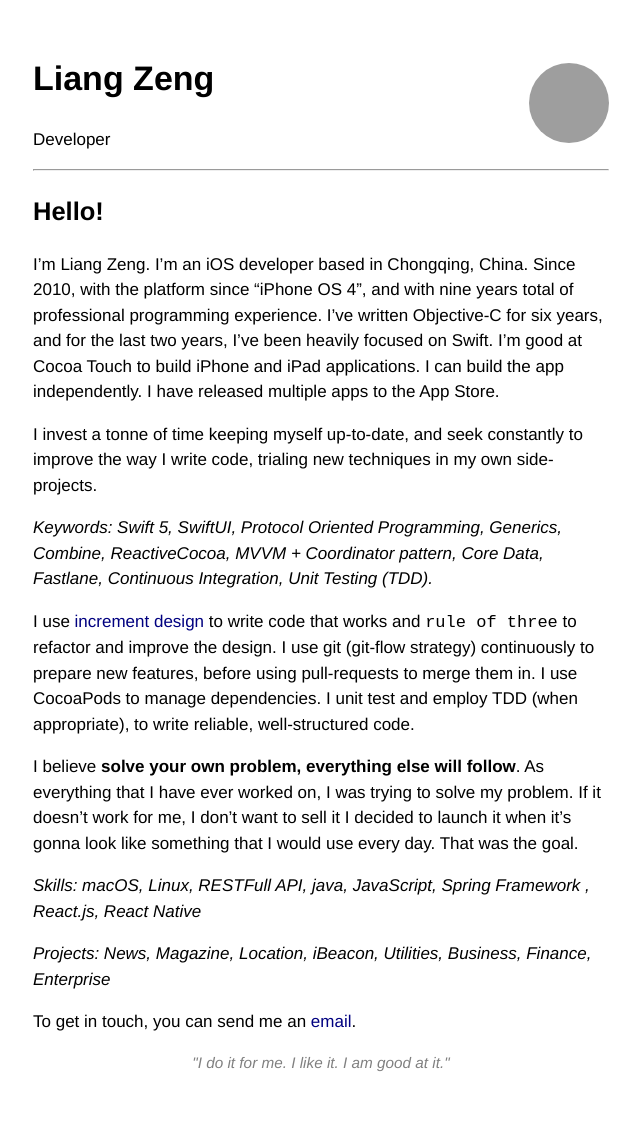
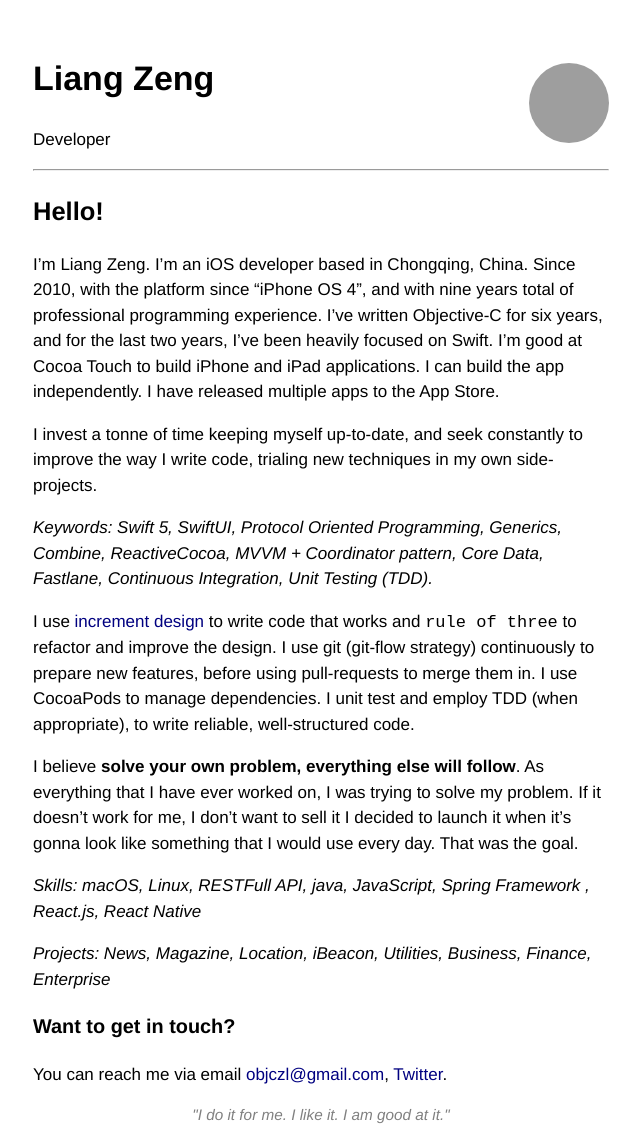
Before and after one commit to objczl/objczl.com, a Jekyll site: the page built from index.md, in a window 1280 px wide, cut to the strip 0-1135 px from the top of the page. Shown: the whole strip, without its empty margins (319-959 px from the left). Built offline with Jekyll 4.4.1, drawn with Linux system fonts in a browser that asks for light colours; our own code applies the rules of GitHub Pages for plain Markdown files; before the commit the page ends 1083 px from its top, so only the background shows below that; grey boxes are pictures that could not be loaded.

Commit message:
Add contact

```diff
--- a/index.md
+++ b/index.md
@@ -35,4 +35,6 @@ like something that I would use every day. That was the goal.
 *Projects: News, Magazine, Location, iBeacon, Utilities, Business, Finance,
 Enterprise*
 
-To get in touch, you can send me an <a href="mailto:objczl@gmail.com">email</a>.
+### Want to get in touch?
+
+You can reach me via email <a href="mailto:objczl@gmail.com">objczl@gmail.com</a>, [Twitter](https://twitter.com/objczl).
```
Also changed, not shown: zh-cn/index.md (+4 -0 lines).
